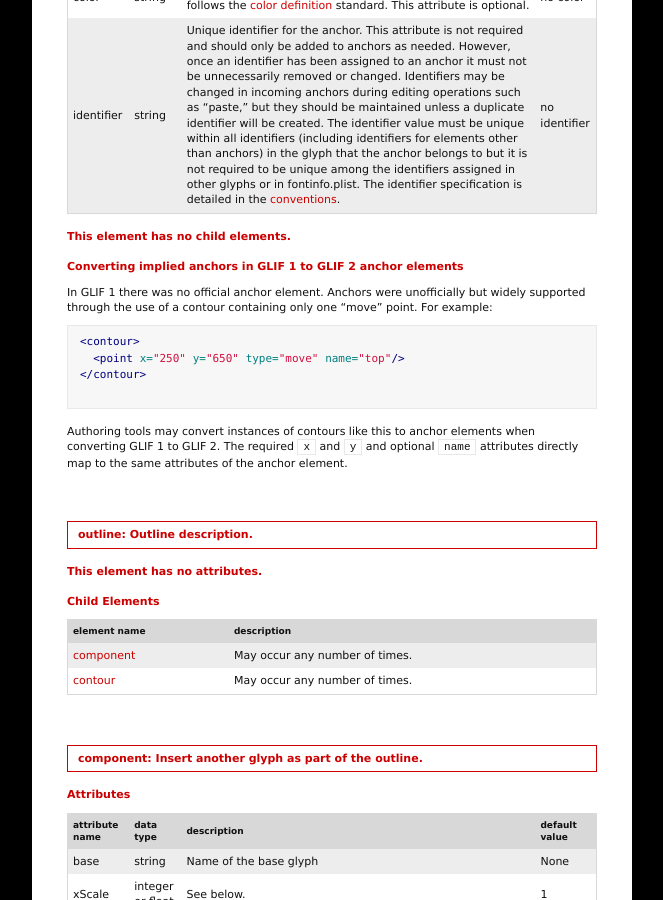
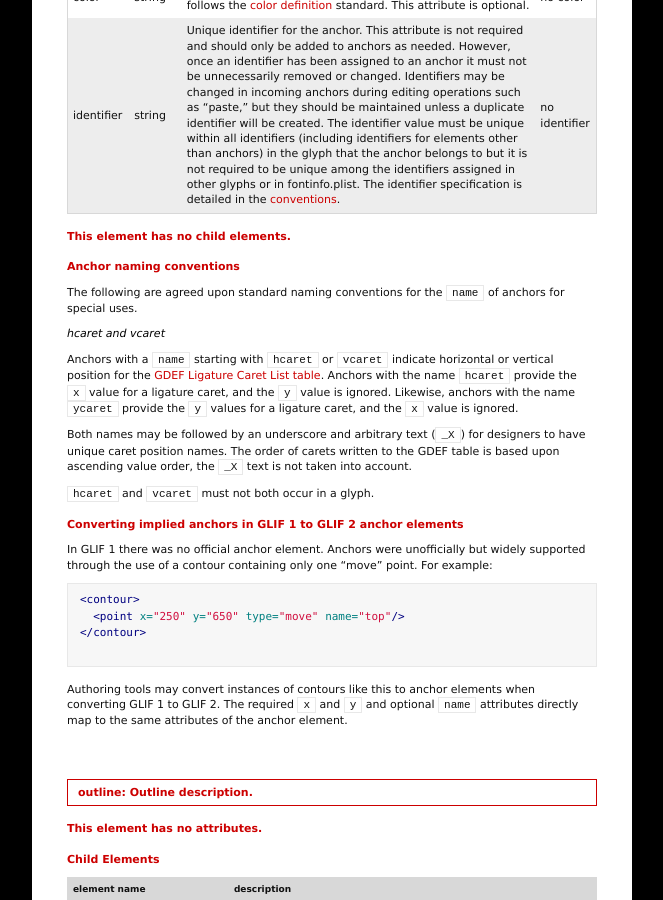
Before and after one commit to unified-font-object/ufo-spec, a Jekyll site: the page built from versions/ufo3/glyphs/glif.md, in a window 1280 px wide and 900 px high, scrolled down 4037 px. Shown: the whole window, without its empty margins (218-881 px from the left). Built offline with Jekyll 4.4.1, drawn with Linux system fonts in a browser that asks for light colours.

Commit message:
Add hcaret and caret

```diff
--- a/versions/ufo3/glyphs/glif.md
+++ b/versions/ufo3/glyphs/glif.md
@@ -166,6 +166,18 @@ This element may occur any number of times.
 | identifier     | string           | Unique identifier for the anchor. This attribute is not required and should only be added to anchors as needed. However, once an identifier has been assigned to an anchor it must not be unnecessarily removed or changed. Identifiers may be changed in incoming anchors during editing operations such as "paste," but they should be maintained unless a duplicate identifier will be created. The identifier value must be unique within all identifiers (including identifiers for elements other than anchors) in the glyph that the anchor belongs to but it is not required to be unique among the identifiers assigned in other glyphs or in fontinfo.plist. The identifier specification is detailed in the [conventions]. | no identifier |
 
 #### This element has no child elements.
+
+#### Anchor naming conventions
+
+The following are agreed upon standard naming conventions for the `name` of anchors for special uses.
+
+##### hcaret and vcaret
+
+Anchors with a `name` starting with `hcaret` or `vcaret` indicate horizontal or vertical position for the [GDEF Ligature Caret List table]. Anchors with the name `hcaret` provide the `x` value for a ligature caret, and the `y` value is ignored. Likewise, anchors with the name `ycaret` provide the `y` values for a ligature caret, and the `x` value is ignored.
+
+Both names may be followed by an underscore and arbitrary text (`_X`) for designers to have unique caret position names. The order of carets written to the GDEF table is based upon ascending value order, the `_X` text is not taken into account.
+
+`hcaret` and `vcaret` must not both occur in a glyph.
 
 #### Converting implied anchors in GLIF 1 to GLIF 2 anchor elements
 
@@ -443,3 +455,4 @@ hexidecimal digits.
   [XML Property List]: ../../conventions/#xml-property-lists
   [reverse domain naming scheme]: ../../conventions/#reverse-domain-naming-schemes
   [data directory]: ../../data
+  [GDEF Ligature Caret List table]: https://docs.microsoft.com/en-us/typography/opentype/spec/gdef#ligature-caret-list-table-overview
```
